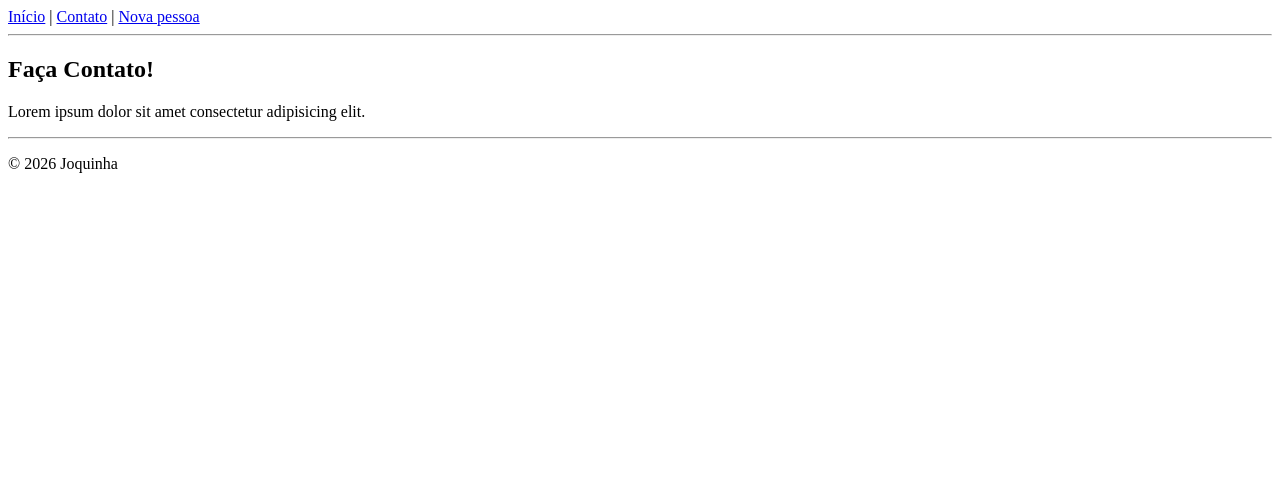
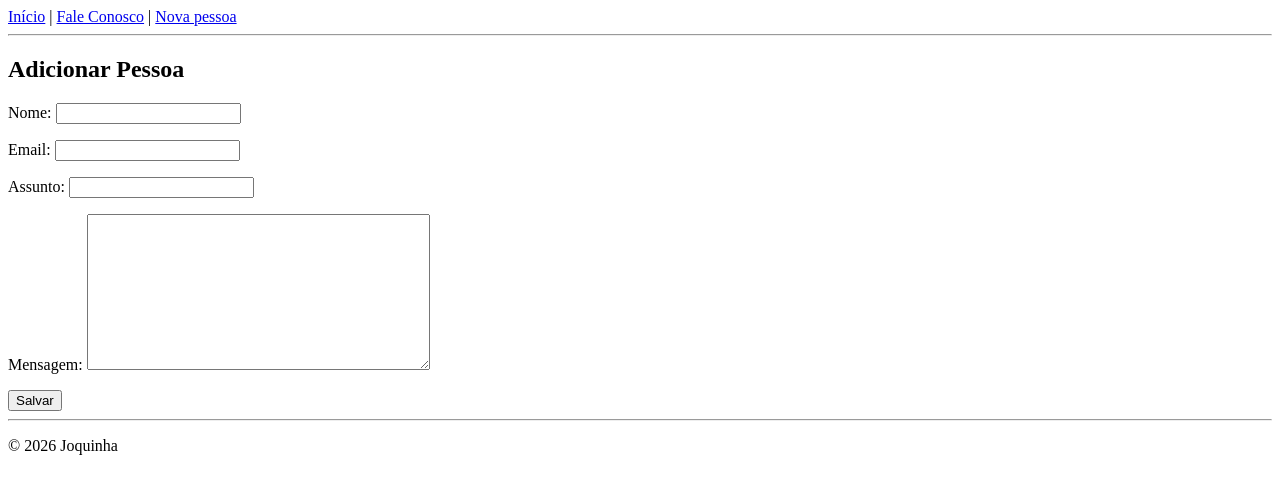
Before and after one commit to Giancsa/djangobase_lastversion, a Django app: page /contato/ in a window 1280 px wide. Shown: the top 494 px of the page. Run offline with Django 5.2, Linux system fonts and the light colour scheme.

Commit message:
2026.10.09

```diff
--- a/cadastro/forms.py
+++ b/cadastro/forms.py
@@ -9,4 +9,4 @@ class PessoaForm(forms.ModelForm):
 class ContatoForm(forms.ModelForm):
     class Meta:
         model = Contato
-        fields = ['nome', 'email', 'Assunto', 'mensagem']
+        fields = ['nome', 'email', 'assunto', 'mensagem']
--- a/cadastro/models.py
+++ b/cadastro/models.py
@@ -14,8 +14,8 @@ class Pessoa(models.Model):
 class Contato(models.Model):
     nome = models.CharField(max_length=100)
     email = models.EmailField()
-    assunto = models.CharField(100)
-    mensagem = models.CharField(500)
+    assunto = models.CharField(max_length=100)
+    mensagem = models.TextField()
 
     def __str__(self):
         return self.nome
--- a/cadastro/templates/cadastro/base.html
+++ b/cadastro/templates/cadastro/base.html
@@ -10,7 +10,7 @@
 
     <nav>
         <a href="/">Início</a> |
-        <a href="/contato/">Contato</a> |
+        <a href="/contato/">Fale Conosco</a> |
         <a href="/adicionar">Nova pessoa</a>
 
 
--- a/cadastro/templates/cadastro/contato.html
+++ b/cadastro/templates/cadastro/contato.html
@@ -1,12 +1,15 @@
 {% extends 'cadastro/base.html' %}
 
-{% block titulo %}Contato{% endblock %}
+{% block titulo %}Cadastro - Adicionar Pessoa{% endblock %}
 
 {% block conteudo %}
-<div>
-    <article>
-        <h1>Faça Contato!</h1>
-        <p>Lorem ipsum dolor sit amet consectetur adipisicing elit.</p>
-    </article>
-</div>
+<article>
+    <h2>Adicionar Pessoa</h2>
+
+    <form method="POST">
+        {% csrf_token %}
+        {{ form.as_p }}
+        <button type="submit">Salvar</button>
+    </form>
+</article>
 {% endblock %}
--- a/cadastro/views.py
+++ b/cadastro/views.py
@@ -125,5 +125,6 @@ def contato(request):
     return render(
         request,
         'cadastro/contato.html',
-        {'form': form, 'nome': 'Joquinha'}
+        {'form': form,
+        'nome': 'Joquinha'}
     )
```
Also changed, not shown: cadastro/migrations/0002_contato.py (added), cadastro/migrations/0003_alter_contato_assunto_alter_contato_mensagem.py (added).
